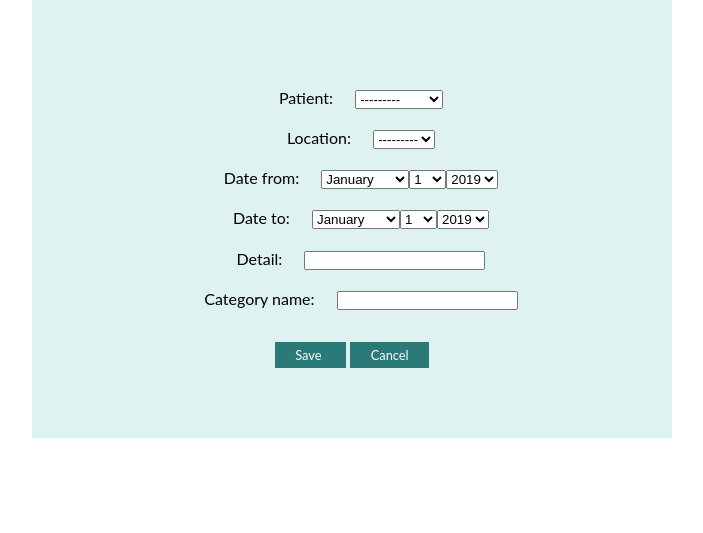
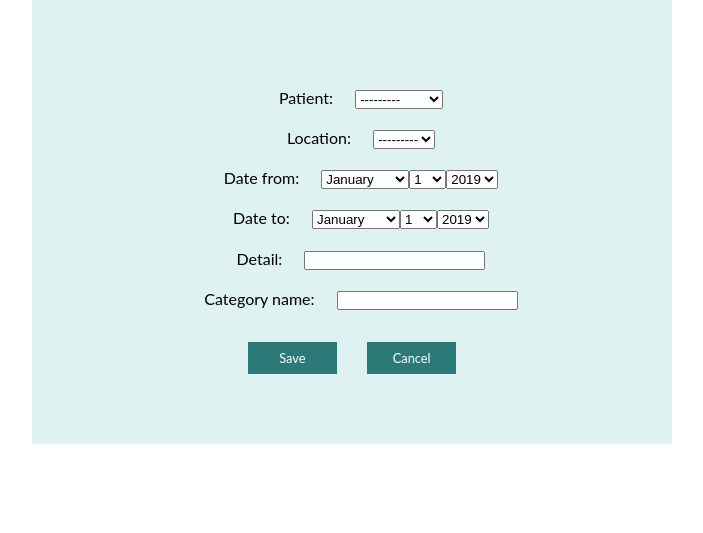
Before and after one commit to yhchang-0331/trans19, a Django app: template trans-19-project/trans19/templates/patient_corner/edit_visit.html in a window 1280 px wide. Shown: the part 337-870 px from the top of the page, without its empty margins (288-991 px from the left). Before the commit the page ends 775 px from the top, so only its background shows below. Run offline with Django 3.2, Linux system fonts and the light colour scheme; the template is opened without the code that fills it: values that come from a table or form of the project are taken from there, others are empty; data comes from the database, SQL or seed files in the repository; some web fonts are replaced.

Commit message:
Update edit_visit.html

```diff
--- a/trans-19-project/trans19/templates/patient_corner/edit_visit.html
+++ b/trans-19-project/trans19/templates/patient_corner/edit_visit.html
@@ -97,10 +97,10 @@
           </div>
       {% endfor %}
     </p>
-    <center>
-      <button class="buttoncentre" style="margin-top: 2%; padding-right: 8%;" type="submit">Save</button>
-      <a href="{% url 'patient_visit' visit.patient.caseId %}" style="margin-top: 2%;" class="buttoncentre">Cancel</a>
-    </center>
+    <div class="lowbutton">
+      <button class="button" type="submit">Save</button>
+      <a href="{% url 'patient_visit' visit.patient.caseId %}" style="margin-top: 2%;" class="button">Cancel</a>
+    </div>
   </form>
 </div>
 <!----------------------------------------FORM---------------------------------------->
```
